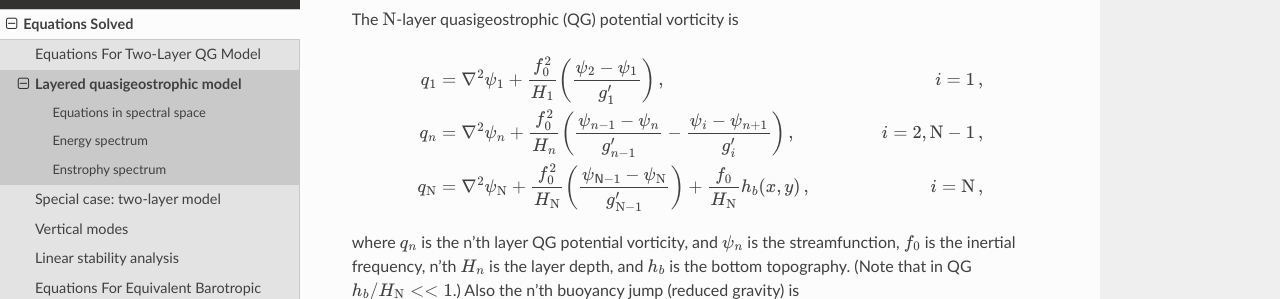
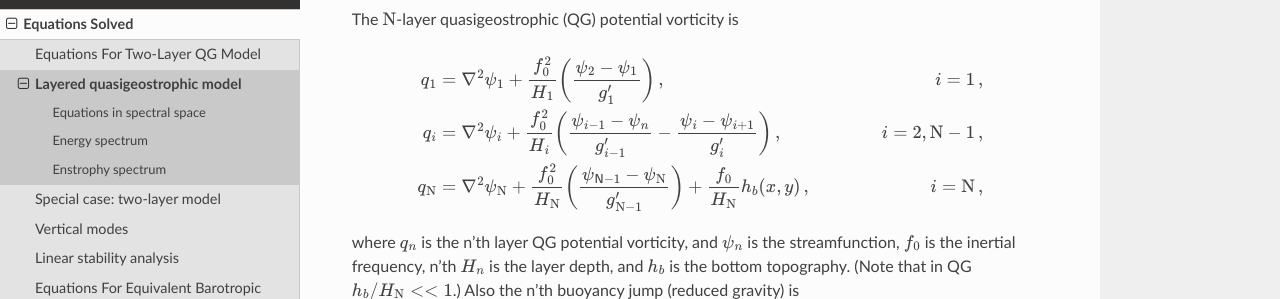
Before and after one commit to pyqg/pyqg, a Sphinx documentation site: the page built from docs/equations/notation_layered.rst, in a window 1280 px wide and 900 px high. Shown: the part 152-451 px from the top of the window. Built offline with Sphinx 7.4.7 and the Read the Docs theme 2.0.0, drawn with Linux system fonts in a browser that asks for light colours.

```diff
--- a/docs/equations/notation_layered.rst
+++ b/docs/equations/notation_layered.rst
@@ -8,7 +8,7 @@ is
 
    \begin{aligned}
    {q_1} &= {\nabla^2}\psi_1 + \frac{f_0^2}{H_1} \left(\frac{\psi_{2}-\psi_1}{g'_{1}}\right)\,,  \qquad & i =1{\, ,}\nonumber \\
-   {q_n} &= {\nabla^2}\psi_n + \frac{f_0^2}{H_n} \left(\frac{\psi_{n-1}-\psi_n}{g'_{n-1}}  - \frac{\psi_{i}-\psi_{n+1}}{g'_{i}}\right)\,,  \qquad &i = 2,{\mathrm{N}}-1 {\, ,}\nonumber \\
+   {q_i} &= {\nabla^2}\psi_i + \frac{f_0^2}{H_i} \left(\frac{\psi_{i-1}-\psi_n}{g'_{i-1}}  - \frac{\psi_{i}-\psi_{i+1}}{g'_{i}}\right)\,,  \qquad &i = 2,{\mathrm{N}}-1 {\, ,}\nonumber \\
    {q_{\mathrm{N}}} &= {\nabla^2}\psi_{\mathrm{N}}+ \frac{f_0^2}{H_{\mathrm{N}}} \left(\frac{\psi_{\textsf{N}-1}-\psi_{\mathrm{N}}}{g'_{{\mathrm{N}}-1}}\right) + \frac{f_0}{H_{\mathrm{N}}}h_b (x,y)\,,  \qquad & i ={\mathrm{N}}\,,\end{aligned}
 
 where :math:`q_n` is the n’th layer QG potential vorticity, and
```
